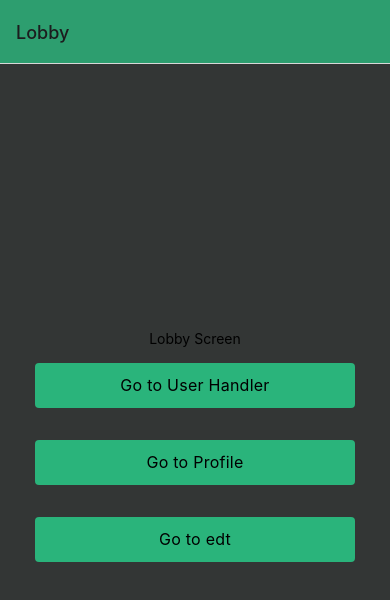
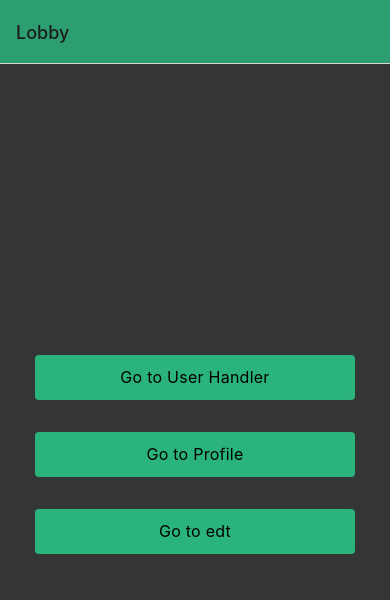
Before and after one commit to Maxenceboo/app-uppa-tools, a React Native app: screen / in a window 390 px wide. Shown: the top 600 px of the page. Built offline with nearby package versions, Linux system fonts and the light colour scheme.

Commit message:
fix retail

```diff
--- a/src/Screen/Lobby/LobbyScreen.js
+++ b/src/Screen/Lobby/LobbyScreen.js
@@ -26,8 +26,6 @@ export default function Lobby ({ navigation }) {
 
         <StatusBar style="auto" />
 
-        <Text>Lobby Screen</Text>
-
         <Pressable onPress={() => navigation.navigate('User Handler')} style={styles.styleBtn}>
           <Text style={styles.textBtn}>Go to User Handler</Text>
         </Pressable>
--- a/src/Screen/UserHandler/UserHandlerScreen.js
+++ b/src/Screen/UserHandler/UserHandlerScreen.js
@@ -15,7 +15,6 @@ export default function UserHandler ({ navigation }) {
     return(
         <View style={styles.container}>
             <StatusBar style="auto" />
-            <Text>user handler Screen</Text>
             <Pressable  onPress={() => navigation.navigate('Signup')} style={styles.styleBtn}>
                 <Text style={styles.textBtn}>Go to signup</Text>
             </Pressable>
```
